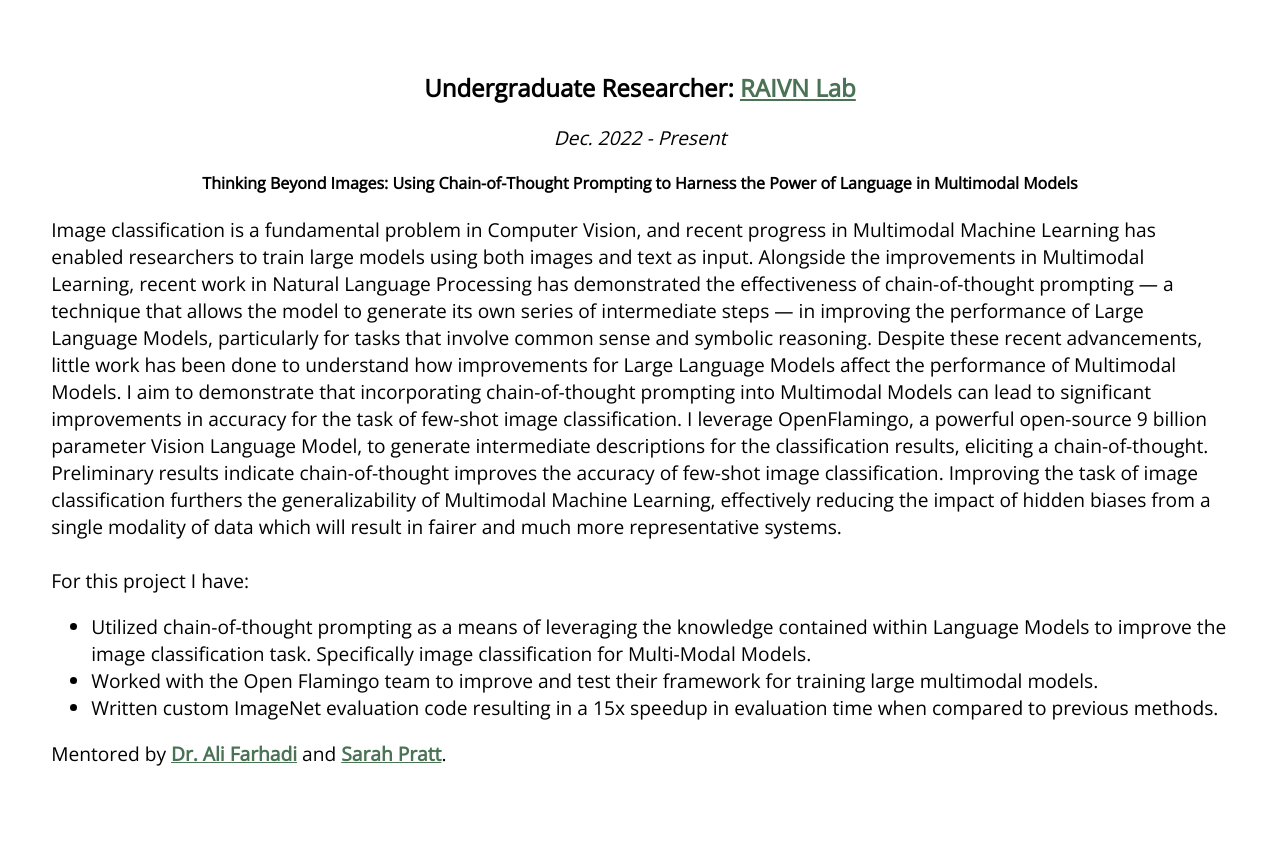
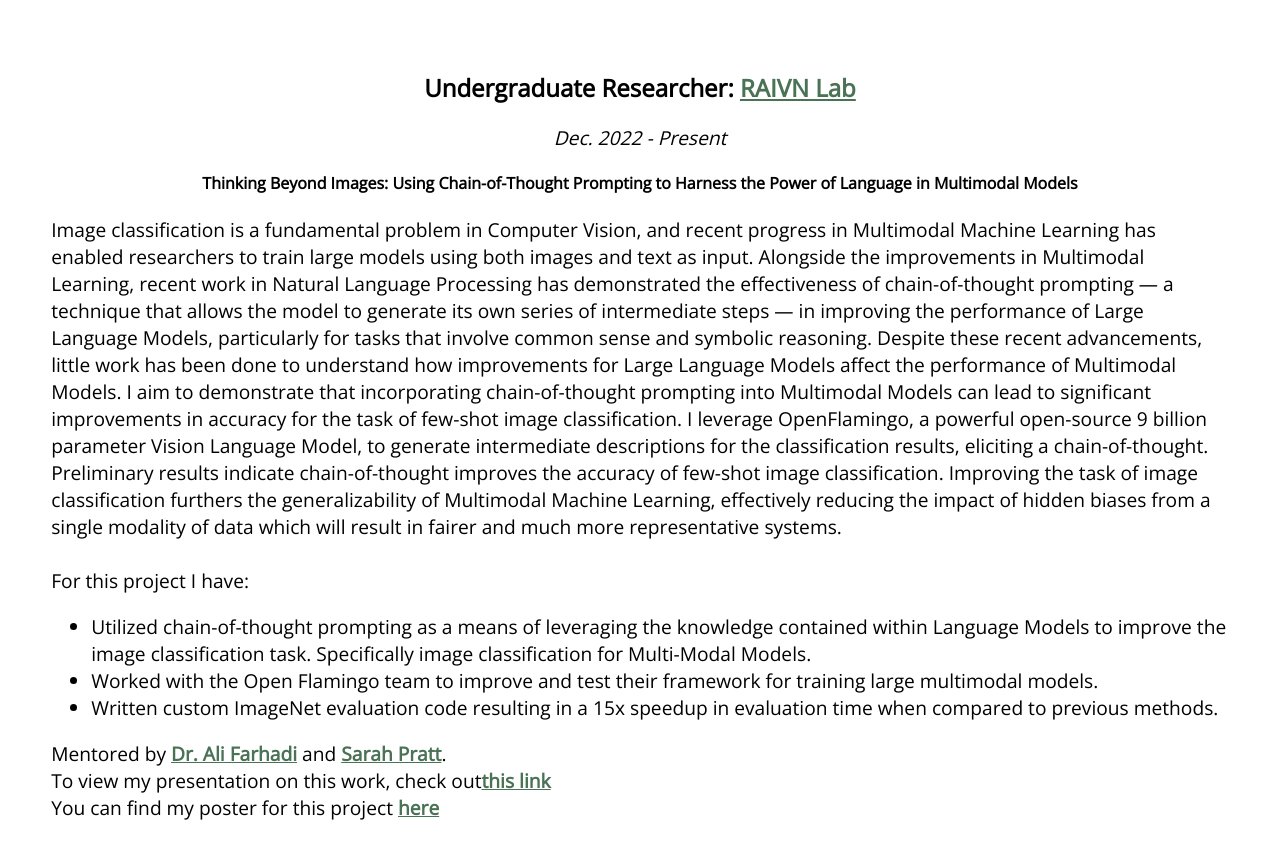
Before and after one commit to jjhickmon/portfolio-v2, a React (Create React App) app: page /experience/raivn in a window 1280 px wide. Shown: the top 858 px of the page. Before the commit the page ends 837 px from the top, so only its background shows below. Built offline with nearby package versions, Linux system fonts and the light colour scheme; the HTML template or start-up script is replaced by a standard one.

Commit message:
Added Raivn Lab presentation and poster

```diff
--- a/src/pages/experience/raivn.js
+++ b/src/pages/experience/raivn.js
@@ -78,6 +78,22 @@ function Raivn() {
                     Sarah Pratt
                 </a>
                 .
+                <br/>
+                To view my presentation on this work, check out
+                <a
+                    target='_blank'
+                    rel='noopener noreferrer'
+                    href='https://docs.google.com/presentation/d/1UZI9BCWsTV9rFBdLbpWmfuu9cpbSSKb-yD296iUBC54/edit?usp=sharing'>
+                    this link
+                </a>
+                <br/>
+                You can find my poster for this project{" "}
+                <a
+                    target='_blank'
+                    rel='noopener noreferrer'
+                    href='https://docs.google.com/presentation/d/1_AUv1MG6D4UZlUQ866kB8j0U6T11c8Fo_nwKFAqsn_c/edit?usp=sharing'>
+                    here
+                </a>
             </p>
         </div>
     );
```
